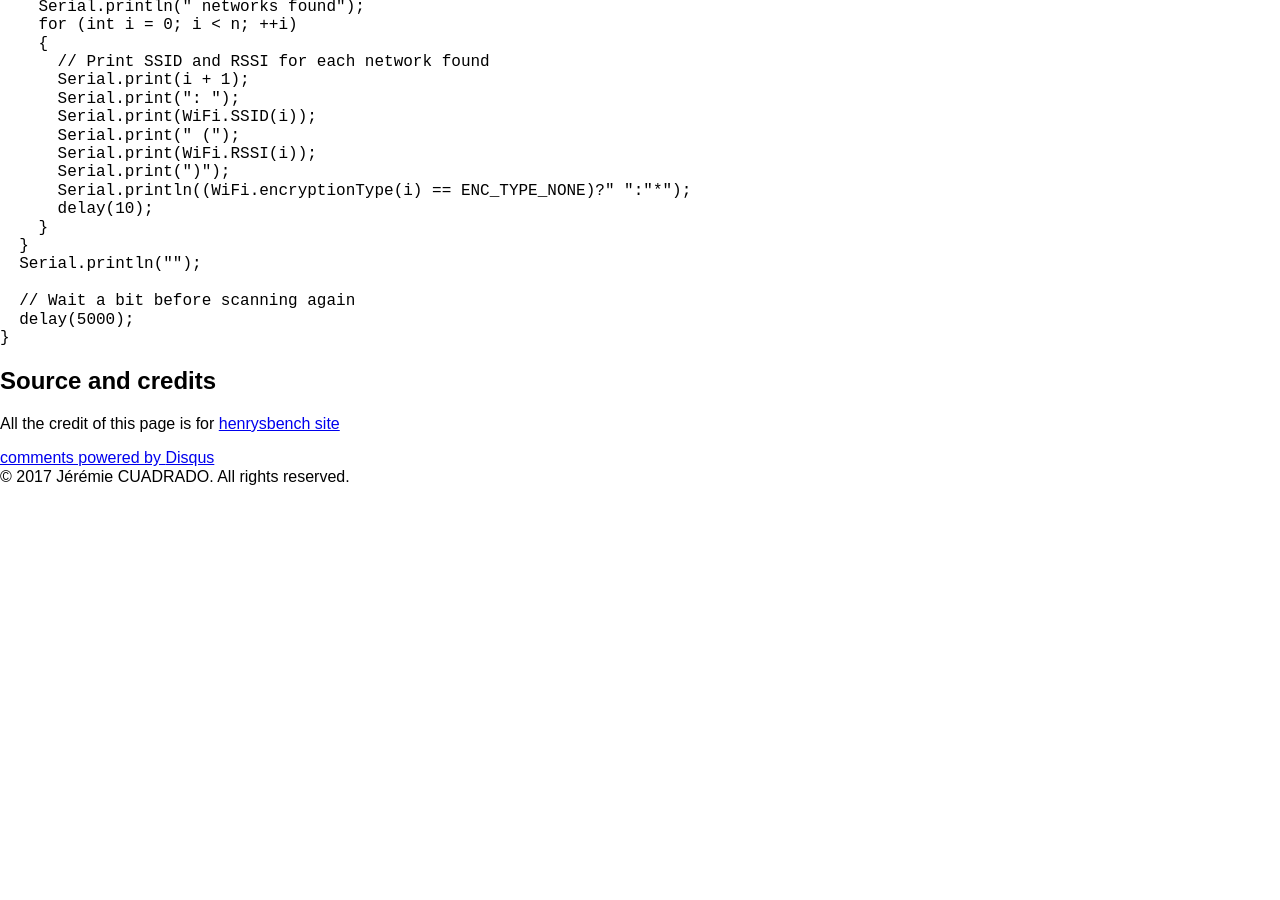
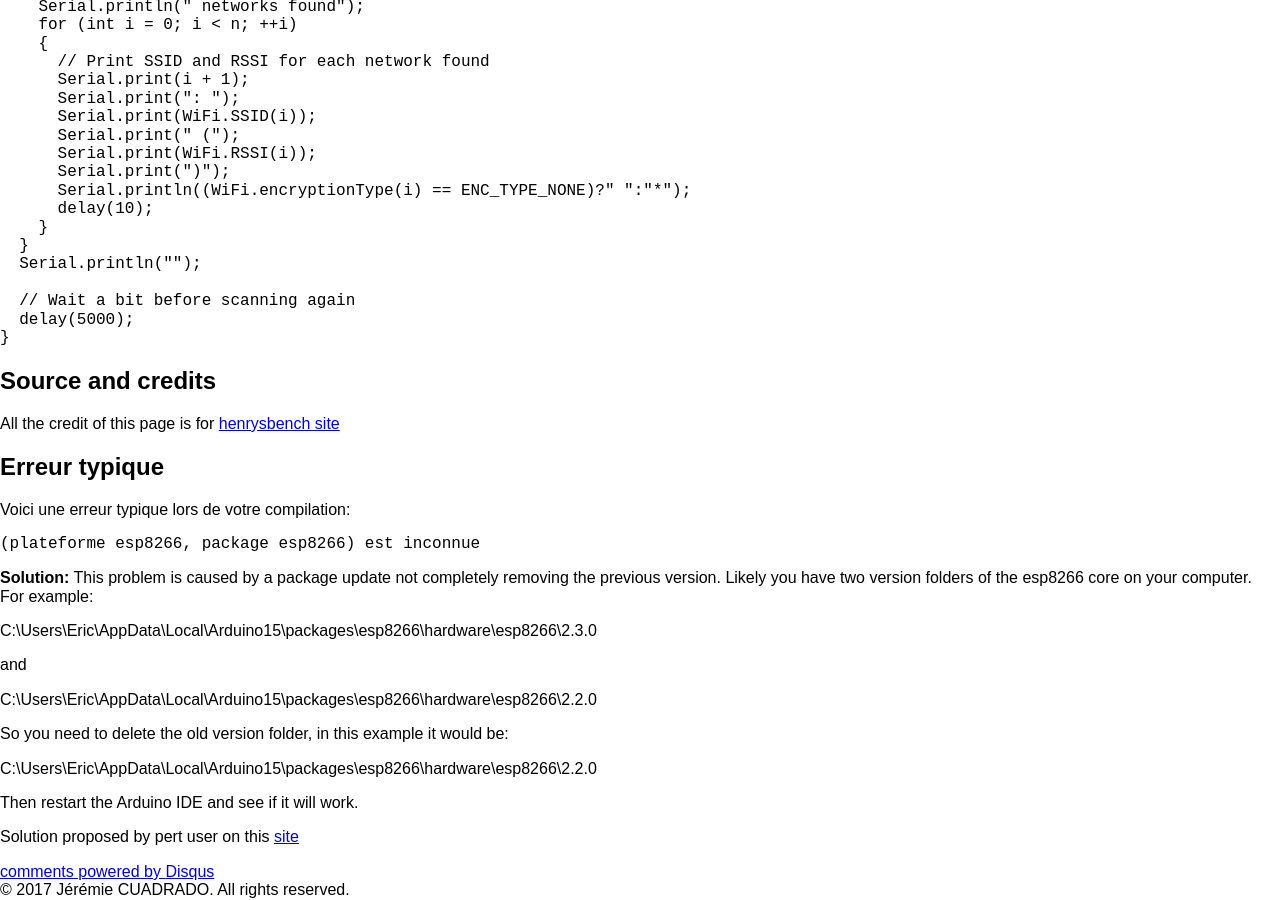
Before and after one commit to redbeard28/redbeard28.github.io, a Jekyll site: the page built from _posts/2017-07-13-Arduino-Lolin-esp8266.markdown, in a window 1280 px wide and 900 px high, scrolled down 3505 px. Built offline with Jekyll 4.4.1, drawn with Linux system fonts in a browser that asks for light colours; nearby versions of some CDN libraries; comment, search, counter and statistics services are not loaded; before the commit the page ends 3991 px from its top, so only the background shows below that.

Commit message:
Article: NodeMCU - Add error solution

```diff
--- a/_posts/2017-07-13-Arduino-Lolin-esp8266.markdown
+++ b/_posts/2017-07-13-Arduino-Lolin-esp8266.markdown
@@ -103,3 +103,27 @@ void loop() {
 
 ## Source and credits
 All the credit of this page is for [henrysbench site](http://henrysbench.capnfatz.com/henrys-bench/arduino-projects-tips-and-more/arduino-esp8266-lolin-nodemcu-getting-started/)
+
+## Erreur typique
+
+Voici une erreur typique lors de votre compilation:
+<pre class="prettyprint">
+(plateforme esp8266, package esp8266) est inconnue
+</pre>
+
+**Solution:**
+This problem is caused by a package update not completely removing the previous version. Likely you have two version folders of the esp8266 core on your computer. For example:
+
+C:\Users\Eric\AppData\Local\Arduino15\packages\esp8266\hardware\esp8266\2.3.0
+
+and
+
+C:\Users\Eric\AppData\Local\Arduino15\packages\esp8266\hardware\esp8266\2.2.0
+
+So you need to delete the old version folder, in this example it would be:
+
+C:\Users\Eric\AppData\Local\Arduino15\packages\esp8266\hardware\esp8266\2.2.0
+
+Then restart the Arduino IDE and see if it will work.
+
+Solution proposed by pert user on this [site](https://forum.arduino.cc/index.php?topic=430161.msg2965412#msg2965412)
```
